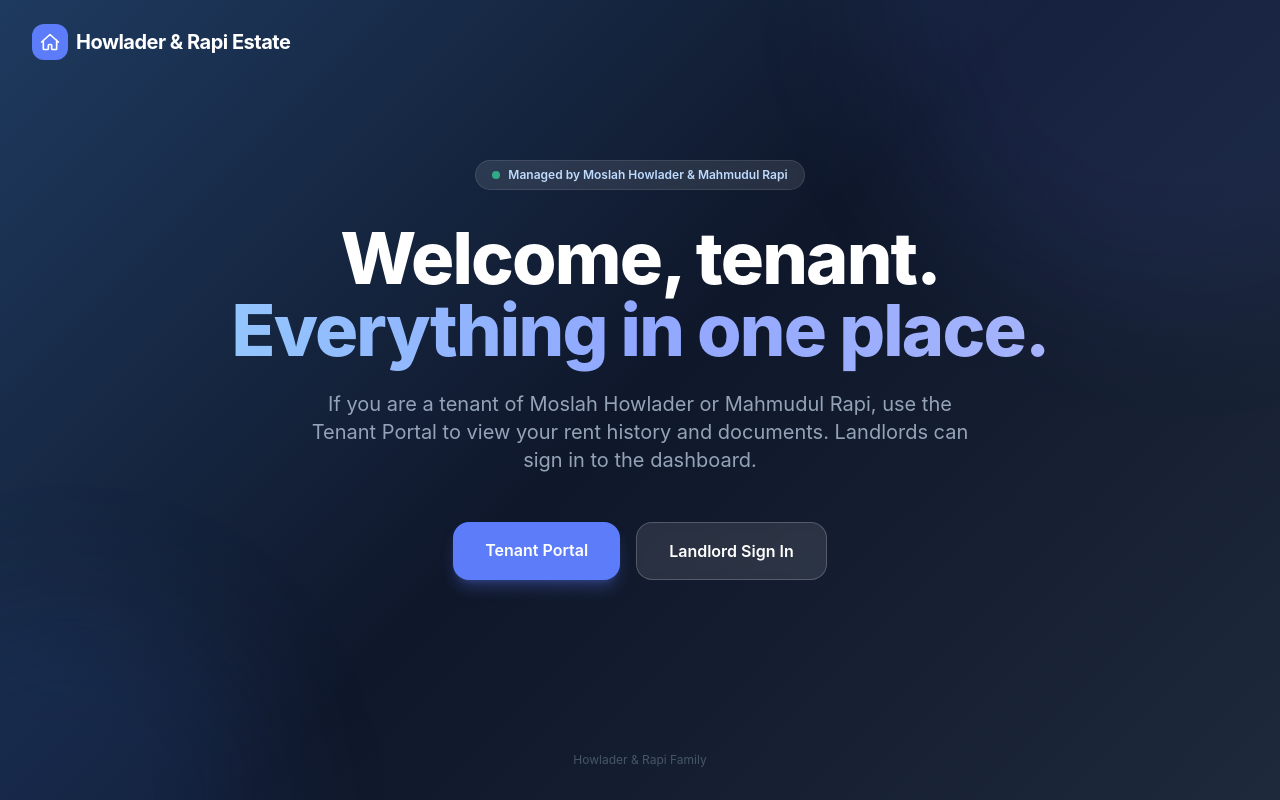
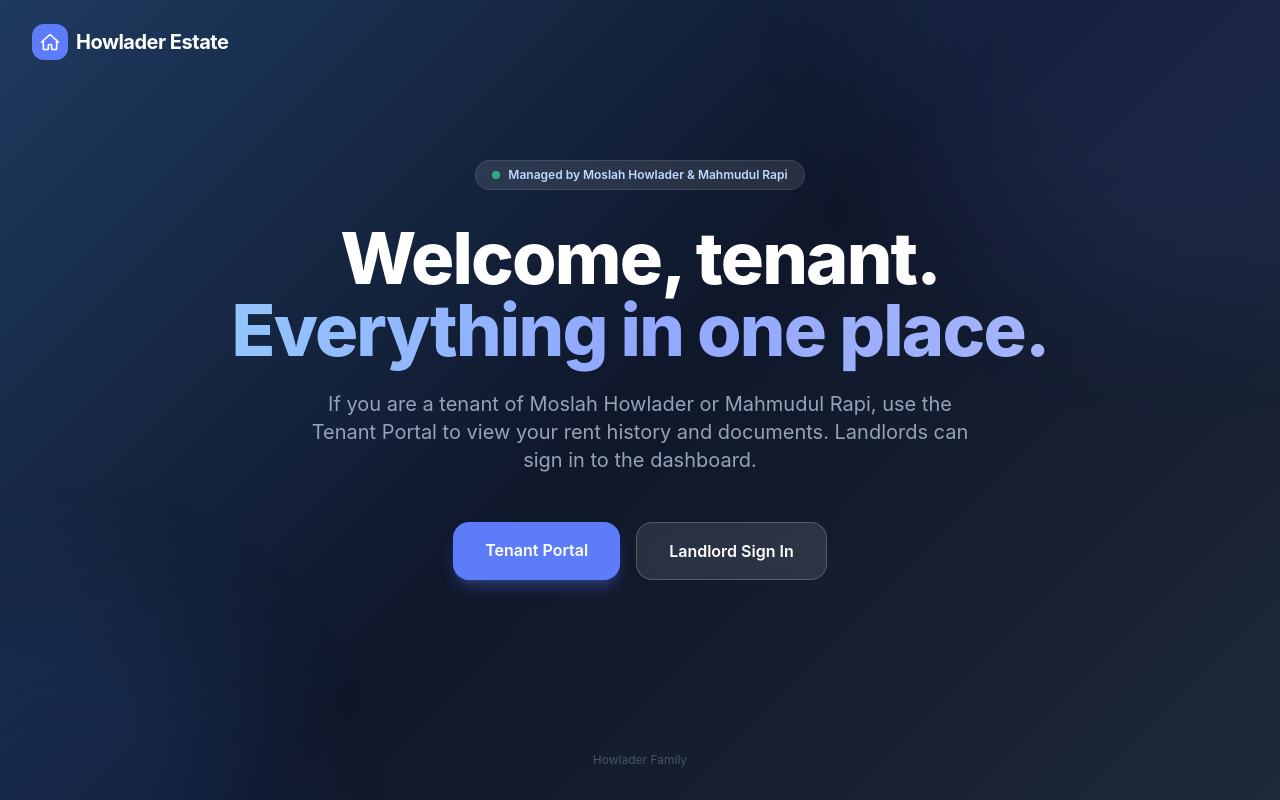
Before and after one commit to mrapi00/Howlader-and-Rapi-Real-Estate, a Next.js app: page / in a window 1280 px wide. Built offline with nearby package versions, Linux system fonts and the light colour scheme.

Commit message:
Rename app to Howlader Estate, PWA app name to Rent Tracker

```diff
--- a/src/app/dashboard/layout.tsx
+++ b/src/app/dashboard/layout.tsx
@@ -69,7 +69,7 @@ export default function DashboardLayout({ children }: { children: React.ReactNod
               <path strokeLinecap="round" strokeLinejoin="round" d="M2 12l10-9 10 9M4 10v10a1 1 0 001 1h4a1 1 0 001-1v-4a1 1 0 011-1h2a1 1 0 011 1v4a1 1 0 001 1h4a1 1 0 001-1V10" />
             </svg>
           </div>
-          <span className="text-sm font-bold">H&R Estate</span>
+          <span className="text-sm font-bold">Howlader Estate</span>
         </div>
       </div>
 
@@ -98,7 +98,7 @@ export default function DashboardLayout({ children }: { children: React.ReactNod
                 <path strokeLinecap="round" strokeLinejoin="round" d="M2 12l10-9 10 9M4 10v10a1 1 0 001 1h4a1 1 0 001-1v-4a1 1 0 011-1h2a1 1 0 011 1v4a1 1 0 001 1h4a1 1 0 001-1V10" />
               </svg>
             </div>
-            <span className="text-lg font-bold tracking-tight">H&R Estate</span>
+            <span className="text-lg font-bold tracking-tight">Howlader Estate</span>
           </div>
           <button
             onClick={() => setSidebarOpen(false)}
--- a/src/app/layout.tsx
+++ b/src/app/layout.tsx
@@ -3,13 +3,13 @@ import { Providers } from "@/components/Providers";
 import type { Metadata, Viewport } from "next";
 
 export const metadata: Metadata = {
-  title: "Howlader & Rapi Estate",
-  description: "Howlader & Rapi family rental tracker",
+  title: "Howlader Estate",
+  description: "Howlader family rental tracker",
   manifest: "/manifest.json",
   appleWebApp: {
     capable: true,
     statusBarStyle: "black-translucent",
-    title: "H&R Estate",
+    title: "Rent Tracker",
   },
   icons: {
     icon: "/favicon.png",
@@ -32,7 +32,7 @@ export default function RootLayout({ children }: { children: React.ReactNode })
         <link rel="apple-touch-icon" href="/apple-touch-icon.png" />
         <meta name="apple-mobile-web-app-capable" content="yes" />
         <meta name="apple-mobile-web-app-status-bar-style" content="black-translucent" />
-        <meta name="apple-mobile-web-app-title" content="H&R Estate" />
+        <meta name="apple-mobile-web-app-title" content="Rent Tracker" />
       </head>
       <body className="bg-[#f8f9fb] min-h-screen">
         <Providers>{children}</Providers>
--- a/src/app/login/page.tsx
+++ b/src/app/login/page.tsx
@@ -47,7 +47,7 @@ export default function LoginPage() {
                 <path strokeLinecap="round" strokeLinejoin="round" d="M2 12l10-9 10 9M4 10v10a1 1 0 001 1h4a1 1 0 001-1v-4a1 1 0 011-1h2a1 1 0 011 1v4a1 1 0 001 1h4a1 1 0 001-1V10" />
               </svg>
             </div>
-            <span className="text-white text-xl font-bold tracking-tight">Howlader & Rapi Estate</span>
+            <span className="text-white text-xl font-bold tracking-tight">Howlader Estate</span>
           </Link>
         </div>
 
--- a/src/app/page.tsx
+++ b/src/app/page.tsx
@@ -15,7 +15,7 @@ export default function Home() {
               <path strokeLinecap="round" strokeLinejoin="round" d="M2 12l10-9 10 9M4 10v10a1 1 0 001 1h4a1 1 0 001-1v-4a1 1 0 011-1h2a1 1 0 011 1v4a1 1 0 001 1h4a1 1 0 001-1V10" />
             </svg>
           </div>
-          <span className="text-white text-xl font-bold tracking-tight">Howlader & Rapi Estate</span>
+          <span className="text-white text-xl font-bold tracking-tight">Howlader Estate</span>
         </div>
       </nav>
 
@@ -60,7 +60,7 @@ export default function Home() {
 
       {/* Footer */}
       <footer className="relative z-10 text-center py-8 text-slate-600 text-xs">
-        Howlader & Rapi Family
+        Howlader Family
       </footer>
     </div>
   );
--- a/src/app/tenant-portal/page.tsx
+++ b/src/app/tenant-portal/page.tsx
@@ -772,7 +772,7 @@ export default function TenantPortalPage() {
                 <path strokeLinecap="round" strokeLinejoin="round" d="M2 12l10-9 10 9M4 10v10a1 1 0 001 1h4a1 1 0 001-1v-4a1 1 0 011-1h2a1 1 0 011 1v4a1 1 0 001 1h4a1 1 0 001-1V10" />
               </svg>
             </div>
-            <span className="text-white text-xl font-bold tracking-tight">Howlader & Rapi Estate</span>
+            <span className="text-white text-xl font-bold tracking-tight">Howlader Estate</span>
           </Link>
         </div>
 
```
Also changed, not shown: public/manifest.json.
